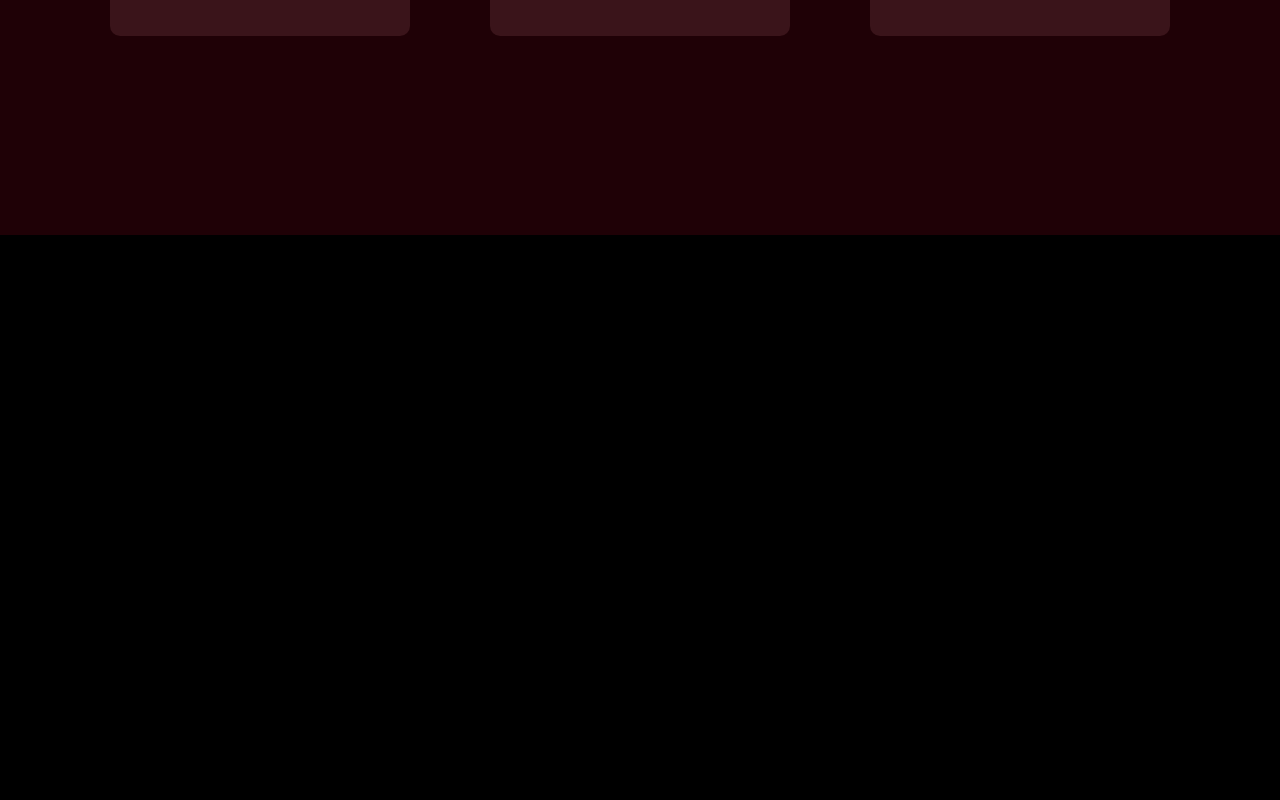
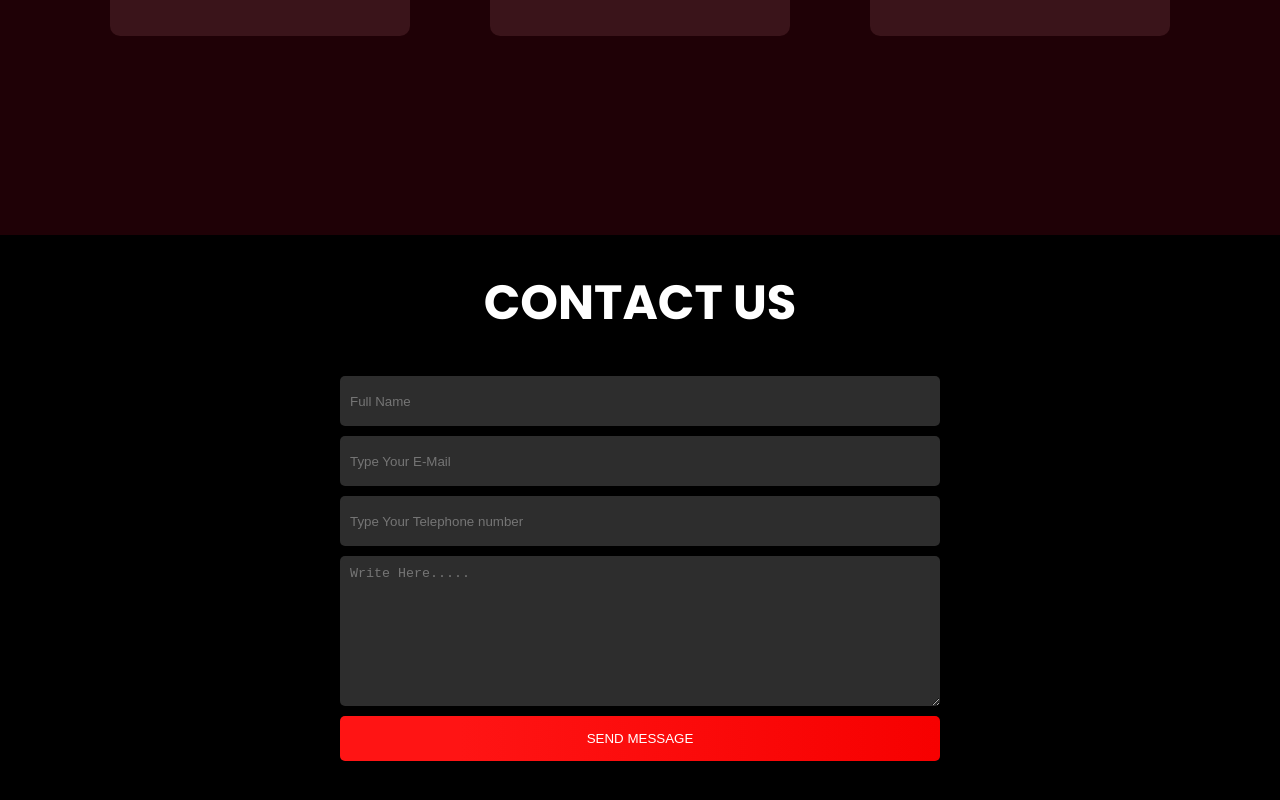
Before and after one commit to Manujayad98/GymC, a React (Create React App) app in the folder Web/gymc-frontend/: page / in a window 1280 px wide. Shown: the part 2453-3253 px from the top of the page. Before the commit the page ends 2688 px from the top, so only its background shows below. Built offline with nearby package versions, Linux system fonts and the light colour scheme.

Commit message:
contact us

```diff
--- a/Web/gymc-frontend/src/App.js
+++ b/Web/gymc-frontend/src/App.js
@@ -3,6 +3,7 @@ import { Navbar } from './Components/LandingPage/Navbar';
 import { Header } from './Components/LandingPage/Header';
 import Features from './Components/LandingPage/Features';
 import Pricing from './Components/LandingPage/Pricing';
+import Contact from './Components/LandingPage/Contact';
 import './App.css';
 
 function App() {
@@ -12,6 +13,7 @@ function App() {
       <Header/>
       <Features/>
       <Pricing/>
+      <Contact/>
     </div>
   );
 }
--- /dev/null
+++ b/Web/gymc-frontend/src/Components/LandingPage/Contact.jsx
@@ -0,0 +1,18 @@
+import React from 'react'
+
+const Contact = () => {
+  return (
+    <div id='contact'>
+        <h1>CONTACT US</h1>
+        <form>
+            <input type="text" placeholder='Full Name' required/>
+            <input type="email" placeholder='Type Your E-Mail' required/>
+            <input type="number" placeholder='Type Your Telephone number' required/>
+            <textarea placeholder='Write Here.....' name='message'></textarea>
+            <input type="submit" value='Send message'/>
+        </form>
+    </div>
+  )
+}
+
+export default Contact
--- a/Web/gymc-frontend/src/Components/LandingPage/Navbar.jsx
+++ b/Web/gymc-frontend/src/Components/LandingPage/Navbar.jsx
@@ -30,7 +30,7 @@ export const Navbar = () => {
             <li><Link to='#'>Trainers</Link></li>
             <li><Link to='pricing'>Pricing</Link></li>
             <li><Link to='#'>About us</Link></li>
-            <li><Link to='#'>Contact us</Link></li>
+            <li><Link to='contact'>Contact us</Link></li>
             <li><Link to='#'>Login</Link></li>
         </ul>
     </nav>
```
